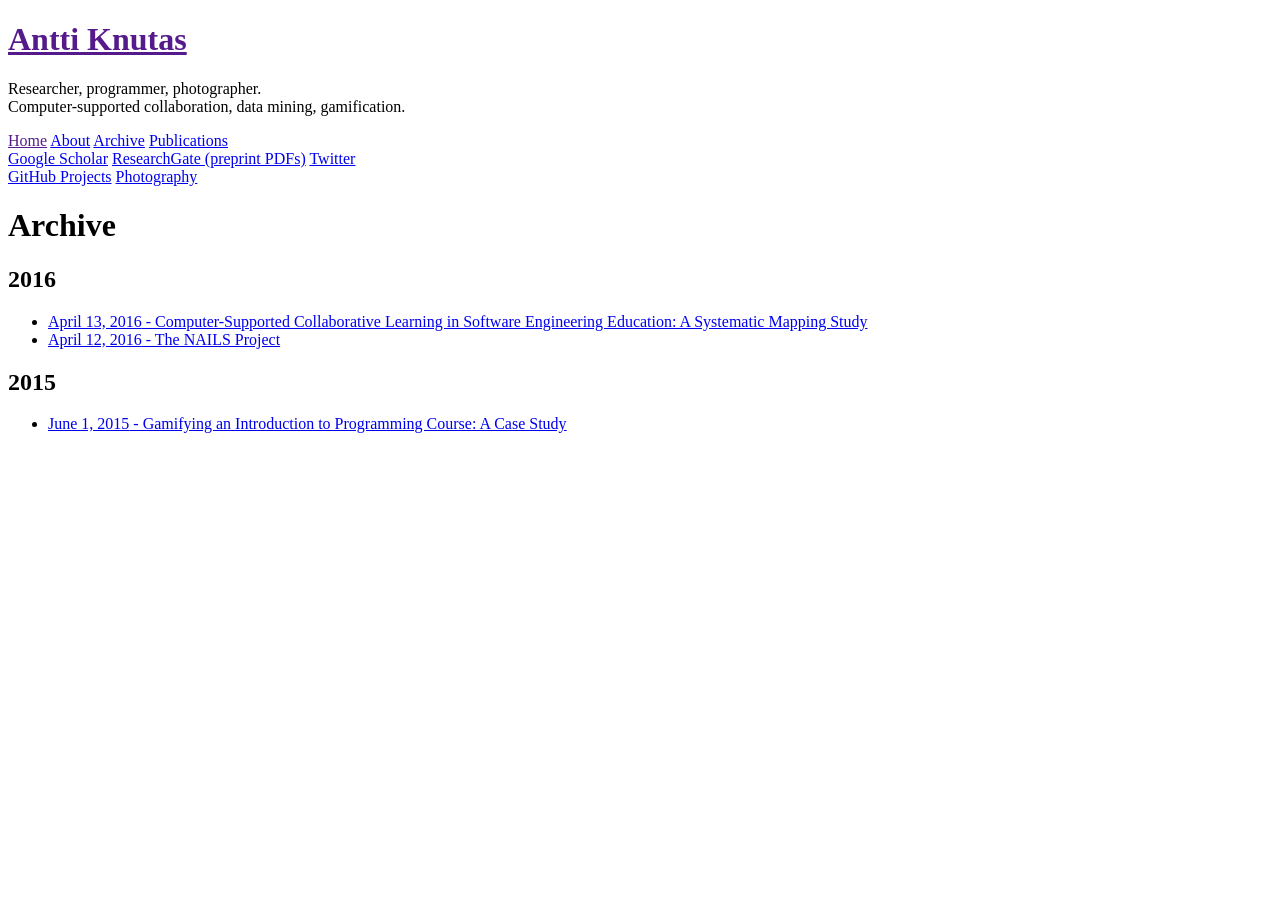
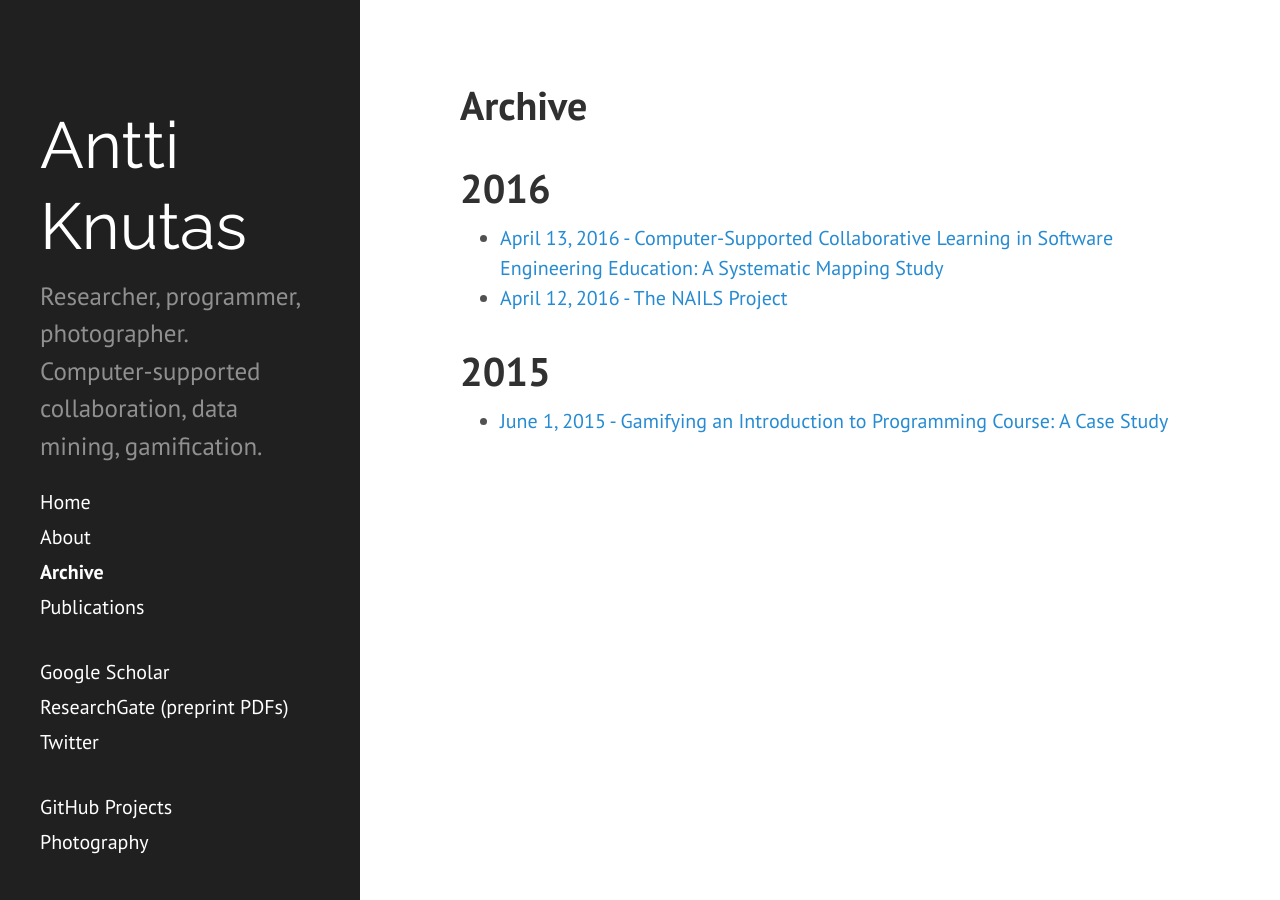
Before and after one commit to aknutas/aknutas.github.io, a Jekyll site: the page built from archive.html, in a window 1280 px wide. Built offline with Jekyll 4.4.1, drawn with Linux system fonts in a browser that asks for light colours.

Commit message:
Fixed more baseurl issues

```diff
--- a/404.html
+++ b/404.html
@@ -6,5 +6,5 @@
 
 <div class="page">
   <h1 class="page-title">404: Page not found</h1>
-  <p class="lead">Sorry, we've misplaced that URL or it's pointing to something that doesn't exist. <a href="{{ site.baseurl }}">Head back home</a> to try finding it again.</p>
+  <p class="lead">Sorry, we've misplaced that URL or it's pointing to something that doesn't exist. <a href="{{ site.url }}">Head back home</a> to try finding it again.</p>
 </div>
--- a/_config.yml
+++ b/_config.yml
@@ -12,6 +12,7 @@
 tagline:          'Researcher, programmer, photographer. CSCW, gamification, data mining.'
 description:      'Researcher, programmer, photographer. <br/> Computer-supported collaboration, data mining, gamification.'
 url:              http://anttiknutas.net
+baseurl:          ''
 
 author:
   name:           'Antti Knutas'
--- a/_includes/head.html
+++ b/_includes/head.html
@@ -16,14 +16,14 @@
   </title>
 
   <!-- CSS -->
-  <link rel="stylesheet" href="{{ site.baseurl }}public/css/poole.css">
-  <link rel="stylesheet" href="{{ site.baseurl }}public/css/syntax.css">
-  <link rel="stylesheet" href="{{ site.baseurl }}public/css/hyde.css">
+  <link rel="stylesheet" href="/public/css/poole.css">
+  <link rel="stylesheet" href="/public/css/syntax.css">
+  <link rel="stylesheet" href="/public/css/hyde.css">
   <link rel="stylesheet" href="http://fonts.googleapis.com/css?family=PT+Sans:400,400italic,700%7CAbril+Fatface%7CRaleway">
 
   <!-- Icons -->
-  <link rel="apple-touch-icon-precomposed" sizes="144x144" href="{{ site.baseurl }}public/apple-touch-icon-144-precomposed.png">
-                                 <link rel="shortcut icon" href="{{ site.baseurl }}public/favicon.ico">
+  <link rel="apple-touch-icon-precomposed" sizes="144x144" href="/public/apple-touch-icon-144-precomposed.png">
+                                 <link rel="shortcut icon" href="/public/favicon.ico">
 
   <!-- RSS -->
   <link rel="alternate" type="application/rss+xml" title="RSS" href="/atom.xml">
--- a/_includes/sidebar.html
+++ b/_includes/sidebar.html
@@ -2,7 +2,7 @@
   <div class="container sidebar-sticky">
     <div class="sidebar-about">
       <h1>
-        <a href="{{ site.baseurl }}">
+        <a href="/">
           {{ site.title }}
         </a>
       </h1>
@@ -10,7 +10,7 @@
     </div>
 
     <nav class="sidebar-nav">
-      <a class="sidebar-nav-item{% if page.url == site.baseurl %} active{% endif %}" href="{{ site.baseurl }}">Home</a>
+      <a class="sidebar-nav-item{% if page.url == '/' %} active{% endif %}" href="{{ '/' }}">Home</a>
 
       {% comment %}
         The code below dynamically generates a sidebar nav of pages with
--- a/index.html
+++ b/index.html
@@ -21,15 +21,15 @@
 
 <div class="pagination">
   {% if paginator.next_page %}
-    <a class="pagination-item older" href="{{ site.baseurl }}page{{paginator.next_page}}">Older</a>
+    <a class="pagination-item older" href="/page{{paginator.next_page}}">Older</a>
   {% else %}
     <span class="pagination-item older">Older</span>
   {% endif %}
   {% if paginator.previous_page %}
     {% if paginator.page == 2 %}
-      <a class="pagination-item newer" href="{{ site.baseurl }}">Newer</a>
+      <a class="pagination-item newer" href="/">Newer</a>
     {% else %}
-      <a class="pagination-item newer" href="{{ site.baseurl }}page{{paginator.previous_page}}">Newer</a>
+      <a class="pagination-item newer" href="/page{{paginator.previous_page}}">Newer</a>
     {% endif %}
   {% else %}
     <span class="pagination-item newer">Newer</span>
```
